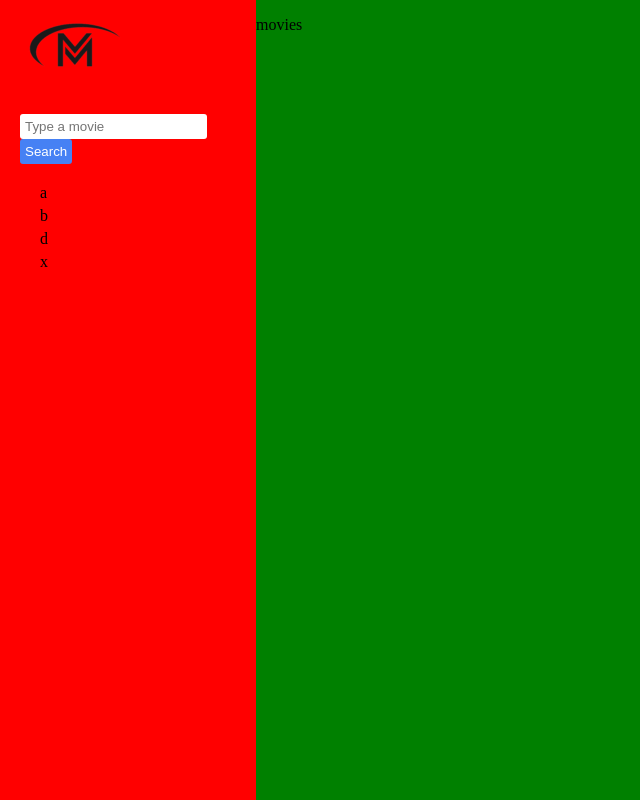
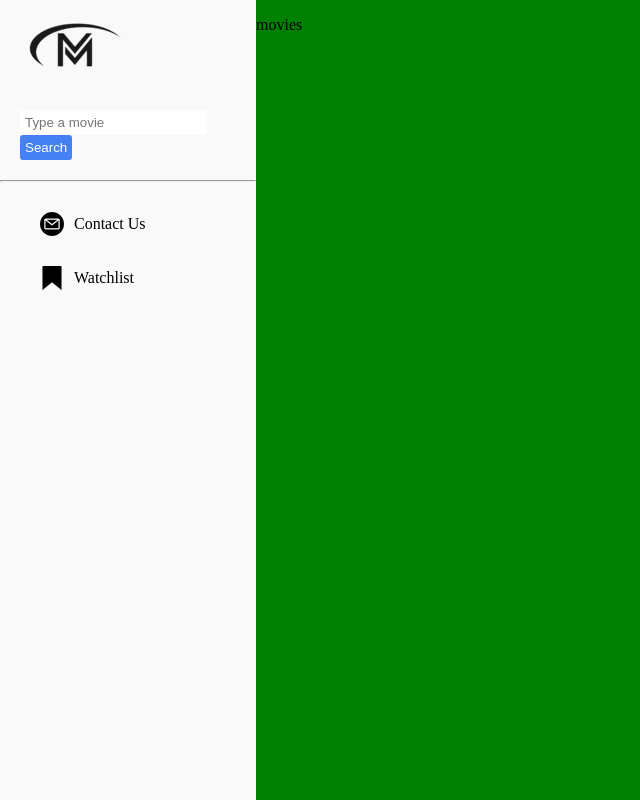
Before and after one commit to AlbanSahitii/inxhinieri-uebit, a PHP site: page /home.html in a window 1280 px wide. Shown: the whole page, without its empty margins (0-640 px from the left). Run offline with PHP 8.4, Linux system fonts and the light colour scheme.

Commit message:
NavBar complete

```diff
--- a/css/home.css
+++ b/css/home.css
@@ -5,13 +5,17 @@
   height: 100%;
   margin: 0;
 }
+a {
+  text-decoration: none;
+  color: black;
+}
 .container {
   display: flex;
   height: 100%;
   width: 100%;
 }
 .left-container {
-  background-color: red;
+  background-color: #f9f9f9;
   height: 100%;
   width: 20%;
 }
@@ -21,10 +25,13 @@
   height: 100%;
   width: 80%;
 }
-
+.menu {
+  margin-top: 20px;
+}
 ul li {
   list-style: none;
-  margin-top: 5px;
+  margin-top: 30px;
+  margin-bottom: 20px;
 }
 
 .search {
@@ -42,3 +49,12 @@
   background-color: #4681f4;
   color: white;
 }
+span {
+  text-align: center;
+  vertical-align: middle;
+}
+
+a > img {
+  vertical-align: middle;
+  margin-right: 10px;
+}
--- a/home.html
+++ b/home.html
@@ -17,12 +17,25 @@
           <input type="text" placeholder="Type a movie" class="search-input" />
           <input type="button" value="Search" class="search-button" />
         </form>
-        <ul>
-          <li>a</li>
-          <li>b</li>
-          <li>d</li>
-          <li>x</li>
-        </ul>
+        <hr />
+        <section class="menu">
+          <ul>
+            <li>
+              <a href="#"
+                ><img src="images/email.png" alt="ContactUs" /><span
+                  >Contact Us</span
+                ></a
+              >
+            </li>
+            <li>
+              <a href="#"
+                ><img src="images/watchlist.png" alt="Watchlist" /><span
+                  >Watchlist</span
+                ></a
+              >
+            </li>
+          </ul>
+        </section>
       </div>
       <div class="right-container">
         <p>movies</p>
```
Also changed, not shown: images/contactus-32px.png (deleted), images/email.png (added), images/watchlist.png (added).
